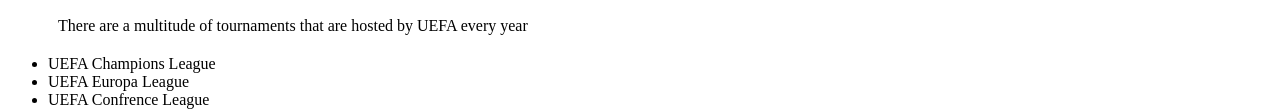
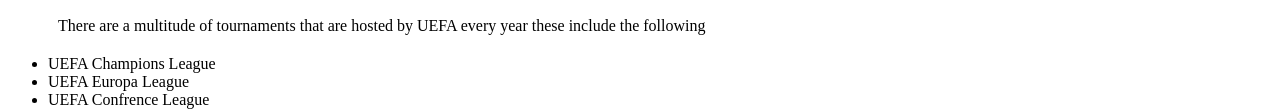
Before and after one commit to Stl-LC101-MAY-2022/js-assignment-4-html-me-something-WilliamThomas02, a website: page index.html in a window 1280 px wide. Shown: the part 1310-1421 px from the top of the page. Drawn offline with Linux system fonts and the light colour scheme.

Commit message:
changed some text in a paragraph

```diff
--- a/index.html
+++ b/index.html
@@ -40,8 +40,7 @@
                Profesional
                de Fútbol which has teams such as River Plate and Boca Juniors,and Brazilian Serie A, with teams like
                Santos and Flamengo. Global Success isnt out of the picture for South America with Argentina Claiming
-               2nd
-               in the previous World Cup.</p>
+               2nd in the previous World Cup.</p>
             <div class="conmebol"><img src="Images/SouthAmerica Football.jpg"
                   alt="CONMEBOL is the governing body of South American Football"></div>
             <figcaption>CONMEBOL is the governing body of South American Football</figcaption>
@@ -61,13 +60,14 @@
 
 
             </ul>
-            <p>There are a multitude of tournaments that are hosted by UEFA every year</p>
+            <p>There are a multitude of tournaments that are hosted by UEFA every year these include the following</p>
             <ul>
                <li>UEFA Champions League</li>
                <li>UEFA Europa League</li>
                <li>UEFA Confrence League</li>
             </ul>
-            <testP class="funParagraph">The Champions League has the most competitive fixtures within it due to it being the top teams from
+            <testP class="funParagraph">The Champions League has the most competitive fixtures within it due to it being
+               the top teams from
                every
                league within UEFA, Followed Closely by the Europa and Confrence Leagues in competitiveness.</testP>
             <div class="UEFA"><img src="Images/UEFA.jpg" alt="UEFA is the governing body of European Football"></div>
```
